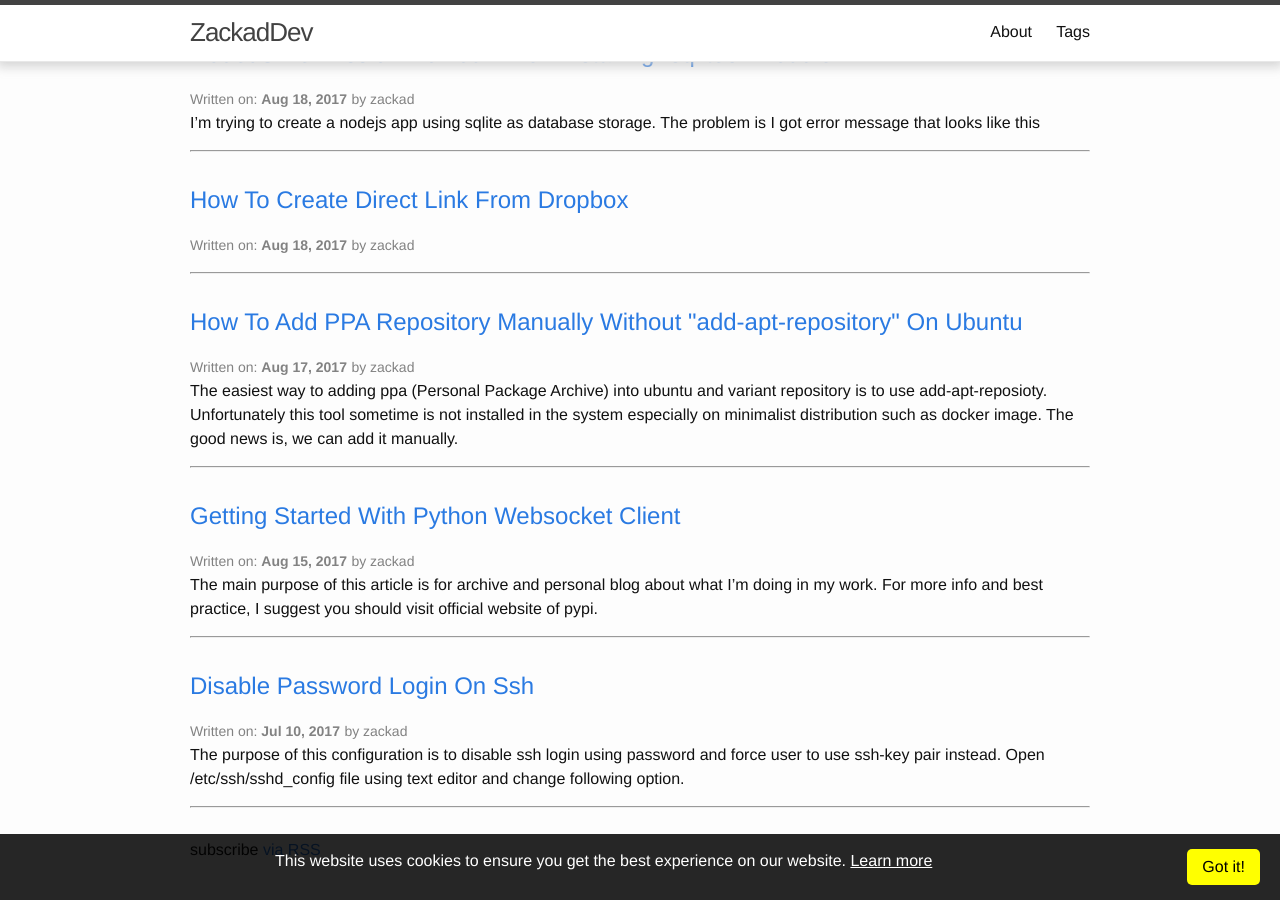
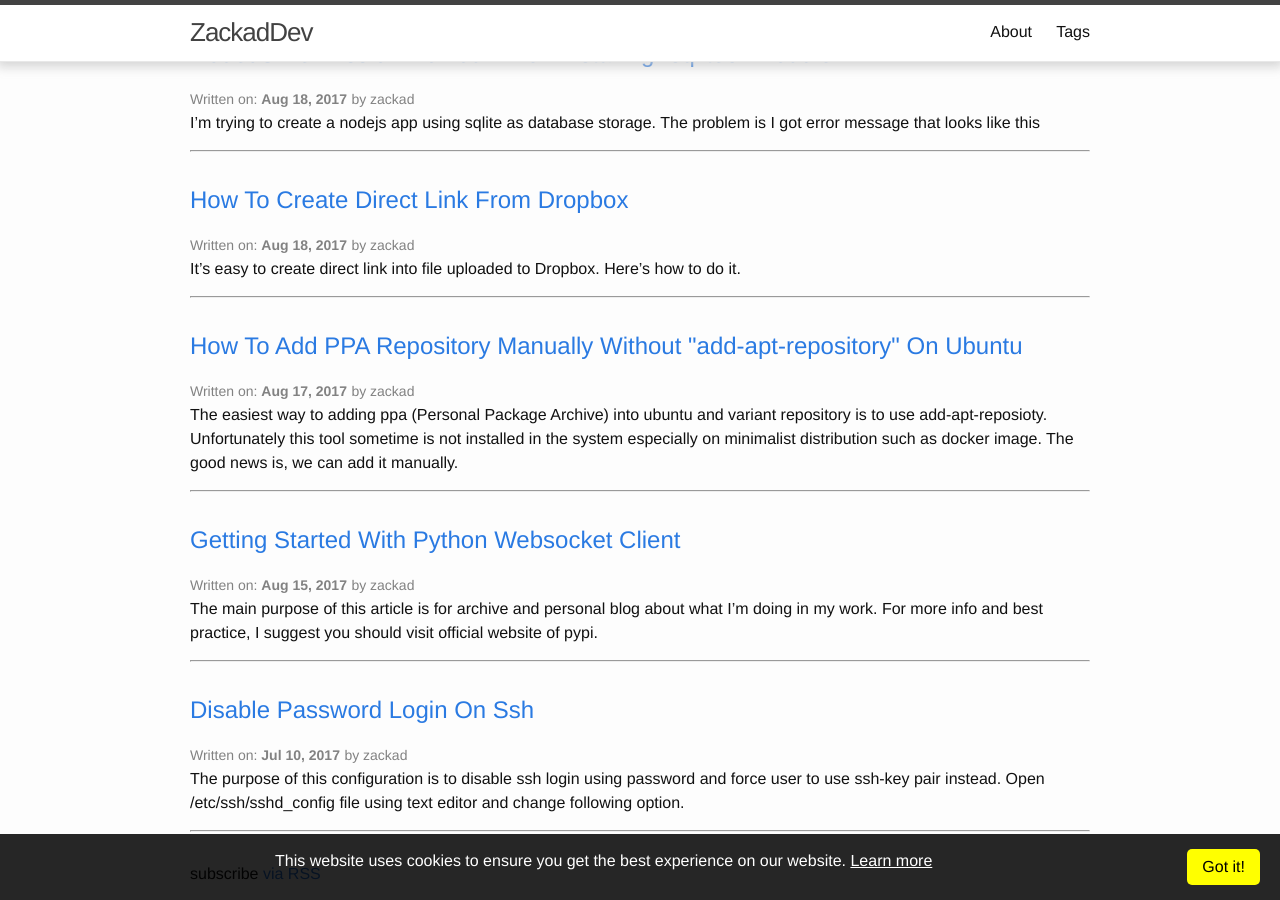
Before and after one commit to zackad/blog-src, a Jekyll site: the page built from index.md, in a window 1280 px wide and 900 px high, scrolled down 2642 px. Built offline with Jekyll 4.4.1, drawn with Linux system fonts in a browser that asks for light colours.

Commit message:
description for 'direct link to dropbox file'

```diff
--- a/_posts/2017-08-18-create-direct-link-from-dropbox.md
+++ b/_posts/2017-08-18-create-direct-link-from-dropbox.md
@@ -4,6 +4,8 @@ title: "How To Create Direct Link From Dropbox"
 category: en
 tags: tutorial
 ---
+It's easy to create direct link into file uploaded to Dropbox. Here's how to do it.
+
 {% youtube t4GJTViRSqo %}
 
 - Login to your Dropbox account
```
